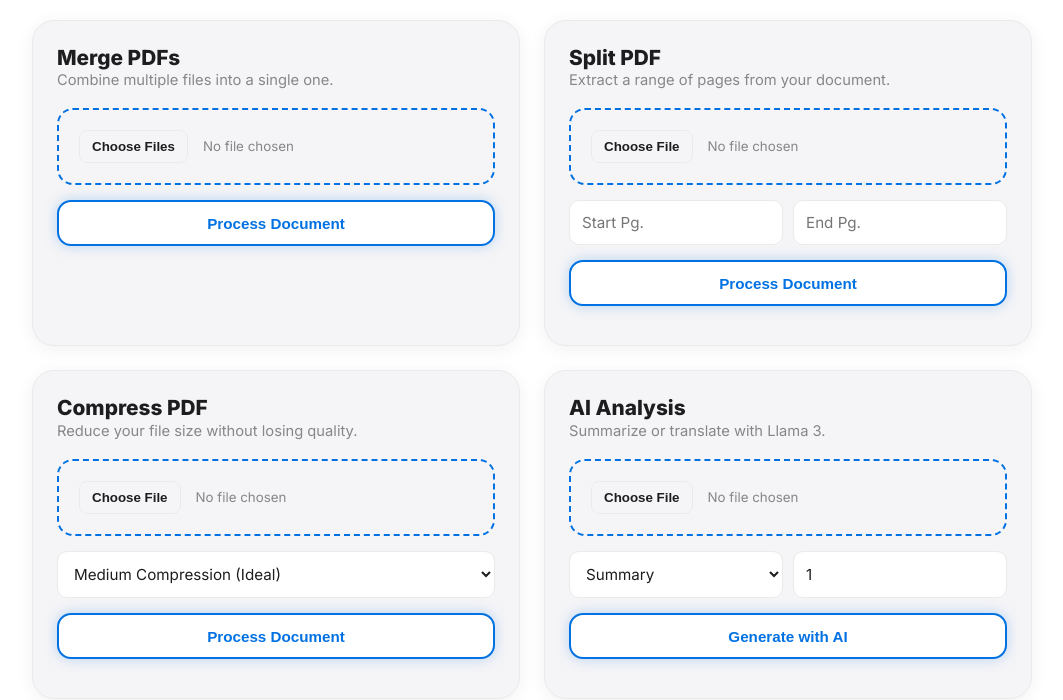
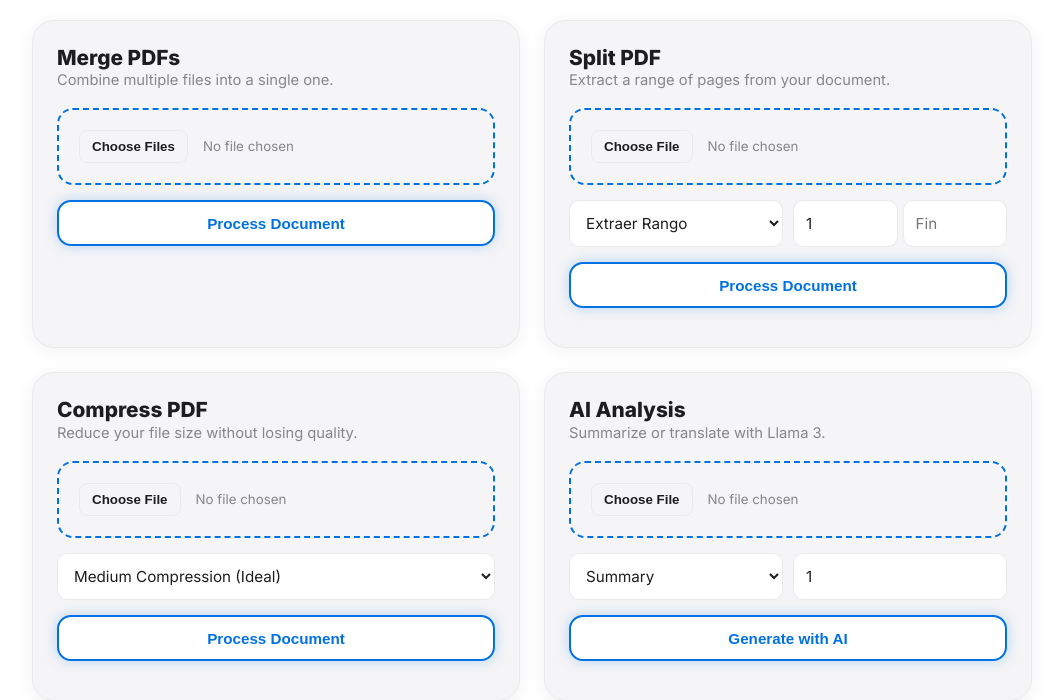
Before and after one commit to luisjoselares/pdf-quick, a Flask app: page / in a window 1280 px wide. Shown: the part 279-979 px from the top of the page, without its empty margins (108-1171 px from the left). Run offline with Flask 3, Linux system fonts and the light colour scheme; some libraries are stand-ins or nearby versions.

Commit message:
Update PDF split section with new options

```diff
--- a/templates/index.html
+++ b/templates/index.html
@@ -32,13 +32,19 @@
             <div id="merge-msg" class="status-msg"></div>
         </section>
 
-        <section class="st-card" data-category="principales">
+       <section class="st-card" data-category="principales">
             <h2 data-i18n="split_title">Dividir PDF</h2>
-            <p class="tool-description" data-i18n="split_desc">Extrae un rango de páginas de tu documento.</p>
+            <p class="tool-description" data-i18n="split_desc">Extrae un rango de páginas o separa todo en un ZIP.</p>
             <input type="file" id="split-in" accept=".pdf" class="st-uploader">
             <div class="grid-2">
-                <input type="number" id="split-start" placeholder="Pág. Inicio" class="st-input" data-i18n-placeholder="placeholder_start">
-                <input type="number" id="split-end" placeholder="Pág. Fin" class="st-input" data-i18n-placeholder="placeholder_end">
+                <select id="split-mode" class="st-input" onchange="toggleSplitInputs()">
+                    <option value="range">Extraer Rango</option>
+                    <option value="zip">Dividir todas las páginas (ZIP)</option>
+                </select>
+                <div id="split-range-inputs" class="grid-2" style="display: flex; gap: 5px;">
+                    <input type="number" id="split-start" placeholder="Inicio" class="st-input" value="1">
+                    <input type="number" id="split-end" placeholder="Fin" class="st-input">
+                </div>
             </div>
             <button id="split-btn" class="st-btn-primary" data-i18n="btn_process">Procesar Documento</button>
             <div id="split-msg" class="status-msg"></div>
```
